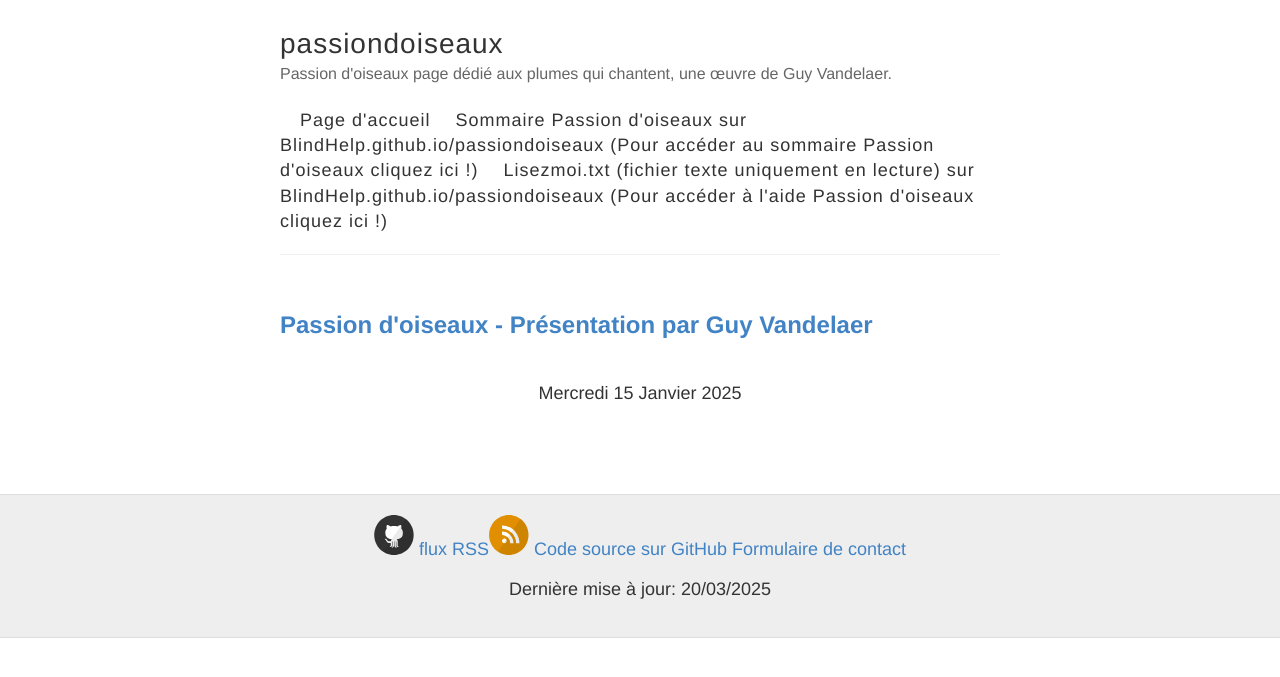
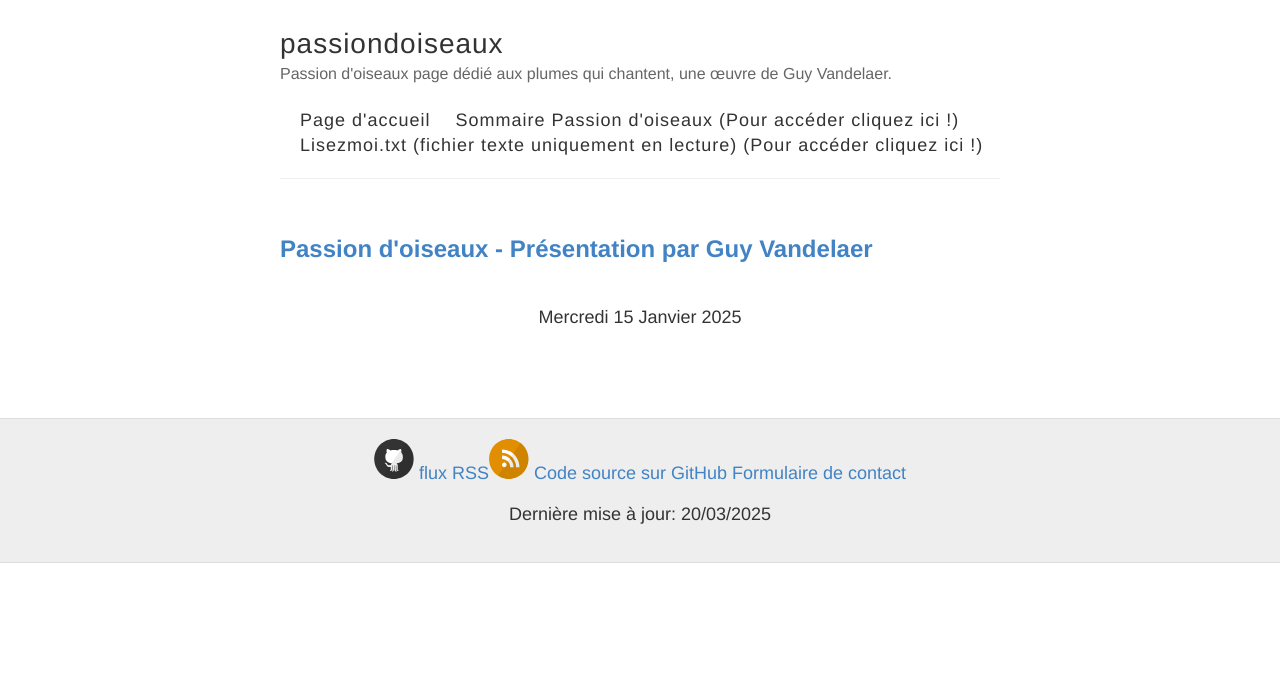
Before and after one commit to BlindHelp/passiondoiseaux, a Jekyll site: the page built from index.html, in a window 1280 px wide. Shown: the top 677 px of the page. Built offline with Jekyll 4.4.1, drawn with Linux system fonts in a browser that asks for light colours; comment, search, counter and statistics services are not loaded.

Commit message:
Modified default.html file

```diff
--- a/_layouts/default.html
+++ b/_layouts/default.html
@@ -38,8 +38,8 @@
 </div>
           <nav>
             <a accesskey="1" id="home" href="{{ site.baseurl }}/">Page d'accueil</a>
-		   <a accesskey="2" href="https://blindhelp.github.io/passiondoiseaux/passion-oiseaux/index.html">Sommaire Passion d'oiseaux sur BlindHelp.github.io/passiondoiseaux (Pour accéder au sommaire Passion d'oiseaux cliquez ici !)</a>
-		   <a accesskey="3" href="https://blindhelp.github.io/passiondoiseaux/Lisezmoi.txt">Lisezmoi.txt (fichier texte uniquement en lecture) sur BlindHelp.github.io/passiondoiseaux (Pour accéder à l'aide Passion d'oiseaux cliquez ici !)</a>
+		   <a accesskey="2" href="https://blindhelp.github.io/passiondoiseaux/passion-oiseaux/index.html">Sommaire Passion d'oiseaux (Pour accéder cliquez ici !)</a>
+		   <a accesskey="3" href="https://blindhelp.github.io/passiondoiseaux/Lisezmoi.txt">Lisezmoi.txt (fichier texte uniquement en lecture) (Pour accéder cliquez ici !)</a>
           </nav>
 </div>
         </header>
```
